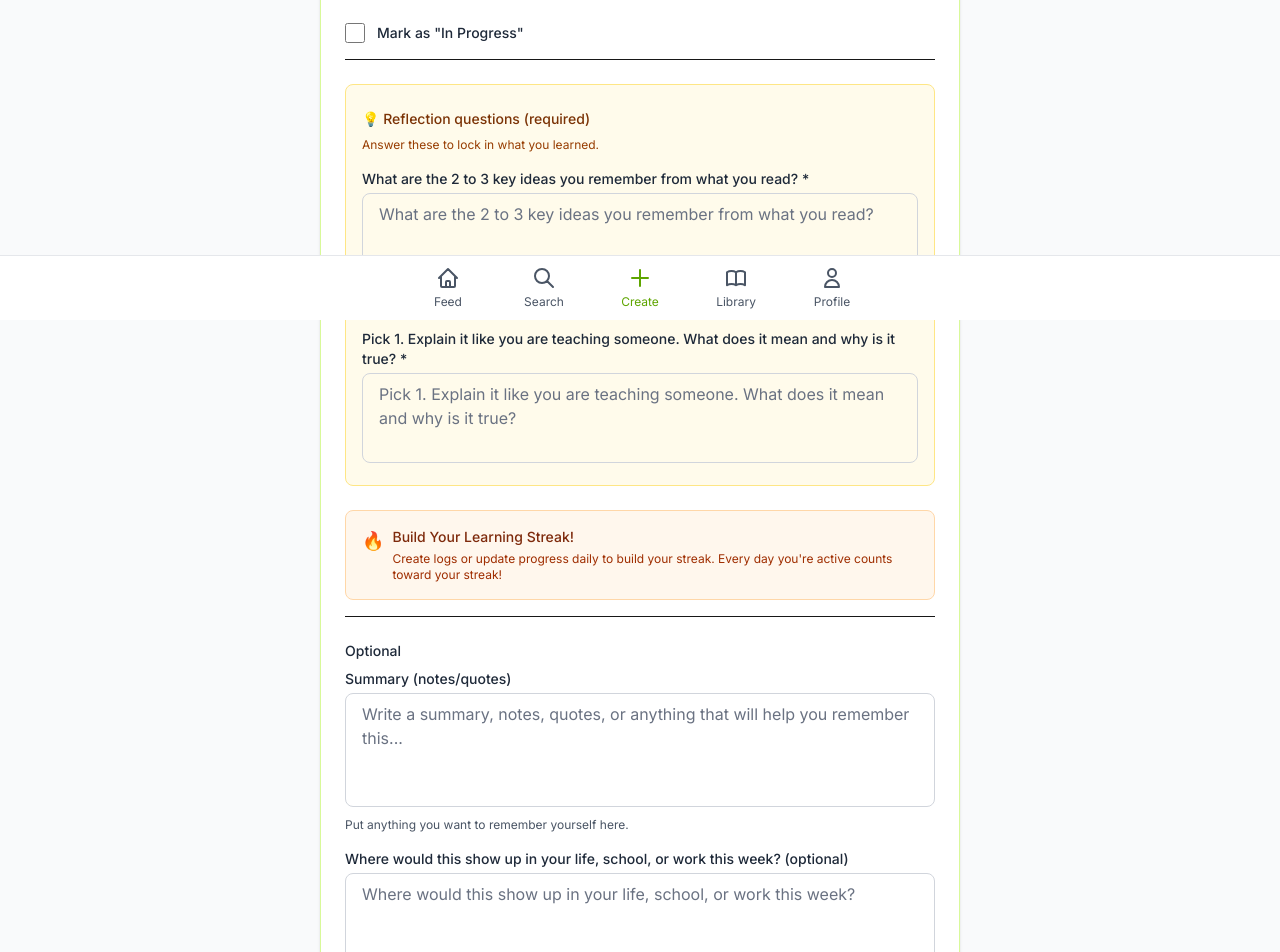
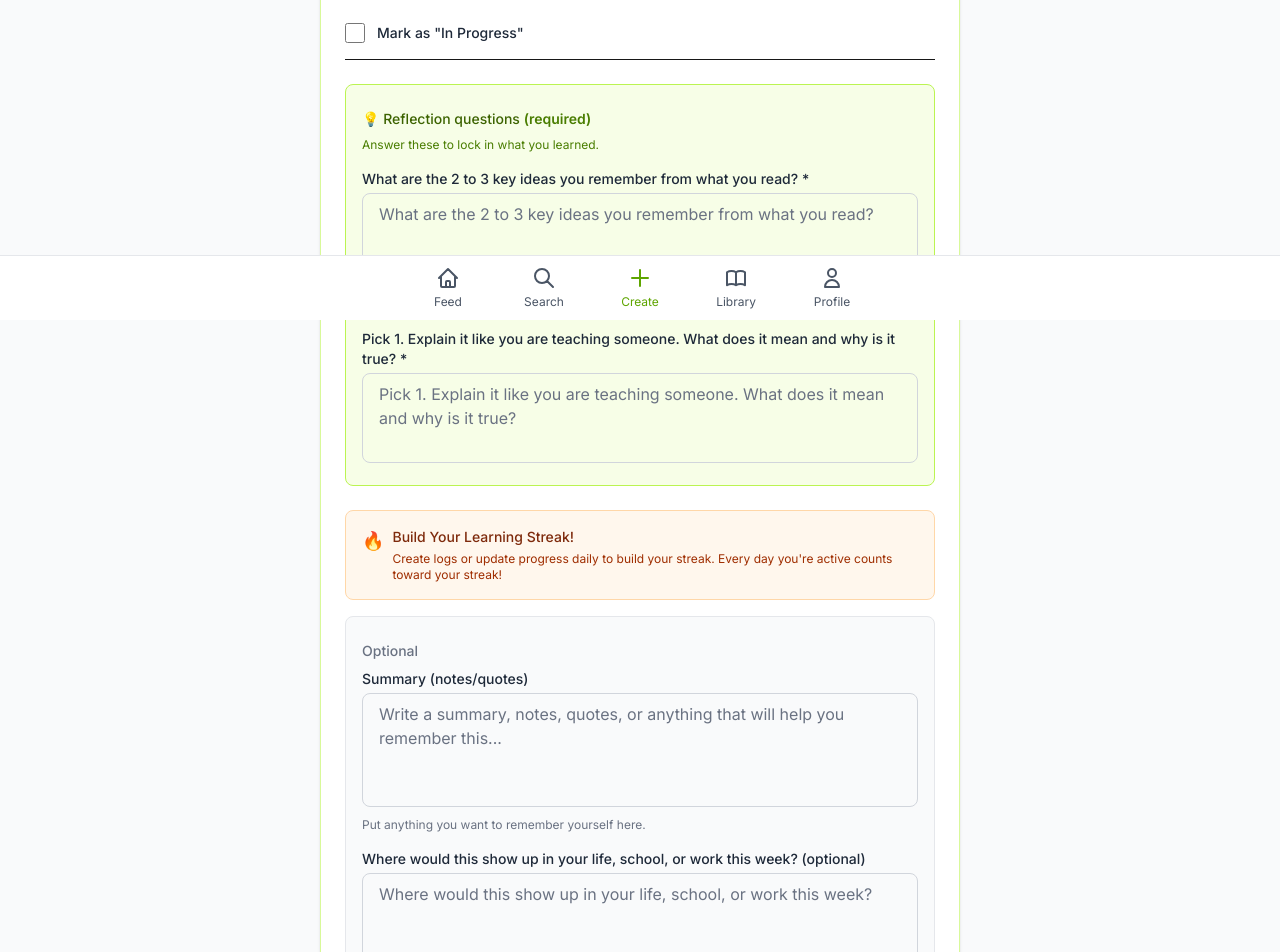
Before and after one commit to jacobholtzer22-droid/learning-log-app, a Next.js app: page /create in a window 1280 px wide. Shown: the part 480-1432 px from the top of the page. Built offline with nearby package versions, Linux system fonts and the light colour scheme; no server answers.

Commit message:
Save log button only enables when all required fields are filled

```diff
--- a/app/create/page.tsx
+++ b/app/create/page.tsx
@@ -13,6 +13,7 @@ function Button({ children, type = 'button', variant = 'primary', ...props }: an
   const variantStyles = {
     primary: 'bg-lime-600 text-white hover:bg-lime-700 active:bg-lime-800 px-6 py-3',
     secondary: 'bg-gray-200 text-gray-900 hover:bg-gray-300 active:bg-gray-400 px-6 py-3',
+    muted: 'bg-gray-300 text-gray-500 px-6 py-3 cursor-not-allowed',
   }
 
   return (
@@ -83,6 +84,12 @@ export default function CreatePage() {
     progressCurrent: '',
     progressTotal: '',
   })
+
+  const isFormValid =
+    formData.title.trim() !== '' &&
+    formData.consumedDate.trim() !== '' &&
+    formData.keyPoints.trim() !== '' &&
+    formData.practicalApplication.trim() !== ''
 
   const handleSubmit = async (e: React.FormEvent) => {
     e.preventDefault()
@@ -266,9 +273,9 @@ export default function CreatePage() {
             </div>
           )}
 
-          <div className="bg-amber-50 border border-amber-200 rounded-lg p-4 border-t pt-6">
-            <p className="text-sm font-medium text-amber-900 mb-2">💡 Reflection questions (required)</p>
-            <p className="text-xs text-amber-800 mb-4">
+          <div className="bg-lime-50 border border-lime-300 rounded-lg p-4 border-t pt-6">
+            <p className="text-sm font-medium text-lime-800 mb-2">💡 Reflection questions <span className="text-lime-700 font-semibold">(required)</span></p>
+            <p className="text-xs text-lime-700 mb-4">
               Answer these to lock in what you learned.
             </p>
             {(() => {
@@ -309,8 +316,8 @@ export default function CreatePage() {
             </div>
           </div>
 
-          <div className="border-t pt-6">
-            <p className="text-sm font-medium text-gray-800 mb-2">Optional</p>
+          <div className="bg-gray-50 border border-gray-200 rounded-lg p-4 border-t pt-6">
+            <p className="text-sm font-medium text-gray-500 mb-2">Optional</p>
             <Textarea
               label="Summary (notes/quotes)"
               value={formData.summary}
@@ -318,7 +325,7 @@ export default function CreatePage() {
               placeholder="Write a summary, notes, quotes, or anything that will help you remember this..."
               rows={4}
             />
-            <p className="text-xs text-gray-600 mt-1">
+            <p className="text-xs text-gray-500 mt-1">
               Put anything you want to remember yourself here.
             </p>
             {(() => {
@@ -367,7 +374,8 @@ export default function CreatePage() {
             </Button>
             <Button
               type="submit"
-              disabled={loading}
+              variant={isFormValid ? 'primary' : 'muted'}
+              disabled={loading || !isFormValid}
               className="flex-1 flex items-center justify-center gap-2"
             >
               {loading ? (
--- a/app/library/edit/[logId]/page.tsx
+++ b/app/library/edit/[logId]/page.tsx
@@ -12,6 +12,7 @@ function Button({ children, type = 'button', variant = 'primary', ...props }: an
   const variantStyles = {
     primary: 'bg-lime-600 text-white hover:bg-lime-700 active:bg-lime-800 px-6 py-3',
     secondary: 'bg-gray-200 text-gray-900 hover:bg-gray-300 active:bg-gray-400 px-6 py-3',
+    muted: 'bg-gray-300 text-gray-500 px-6 py-3 cursor-not-allowed',
   }
 
   return (
@@ -131,6 +132,12 @@ export default function EditLogPage() {
       loadLog()
     }
   }, [logId, router, supabase])
+
+  const isFormValid =
+    formData.title.trim() !== '' &&
+    formData.consumedDate.trim() !== '' &&
+    formData.keyPoints.trim() !== '' &&
+    formData.practicalApplication.trim() !== ''
 
   const handleSubmit = async (e: React.FormEvent) => {
     e.preventDefault()
@@ -299,9 +306,9 @@ export default function EditLogPage() {
             </div>
           )}
 
-          <div className="bg-amber-50 border border-amber-200 rounded-lg p-4 border-t pt-6">
-            <p className="text-sm font-medium text-amber-900 mb-2">💡 Reflection questions (required)</p>
-            <p className="text-xs text-amber-800 mb-4">
+          <div className="bg-lime-50 border border-lime-300 rounded-lg p-4 border-t pt-6">
+            <p className="text-sm font-medium text-lime-800 mb-2">💡 Reflection questions <span className="text-lime-700 font-semibold">(required)</span></p>
+            <p className="text-xs text-lime-700 mb-4">
               Answer these to lock in what you learned.
             </p>
             {(() => {
@@ -330,8 +337,8 @@ export default function EditLogPage() {
             })()}
           </div>
 
-          <div className="border-t pt-6">
-            <p className="text-sm font-medium text-gray-800 mb-2">Optional</p>
+          <div className="bg-gray-50 border border-gray-200 rounded-lg p-4 border-t pt-6">
+            <p className="text-sm font-medium text-gray-500 mb-2">Optional</p>
             <Textarea
               label="Summary (notes/quotes)"
               value={formData.summary}
@@ -339,7 +346,7 @@ export default function EditLogPage() {
               placeholder="Write a summary, notes, quotes, or anything that will help you remember this..."
               rows={4}
             />
-            <p className="text-xs text-gray-600 mt-1">
+            <p className="text-xs text-gray-500 mt-1">
               Put anything you want to remember yourself here.
             </p>
             {(() => {
@@ -388,7 +395,8 @@ export default function EditLogPage() {
             </Button>
             <Button
               type="submit"
-              disabled={saving}
+              variant={isFormValid ? 'primary' : 'muted'}
+              disabled={saving || !isFormValid}
               className="flex-1 flex items-center justify-center gap-2"
             >
               {saving ? (
```
